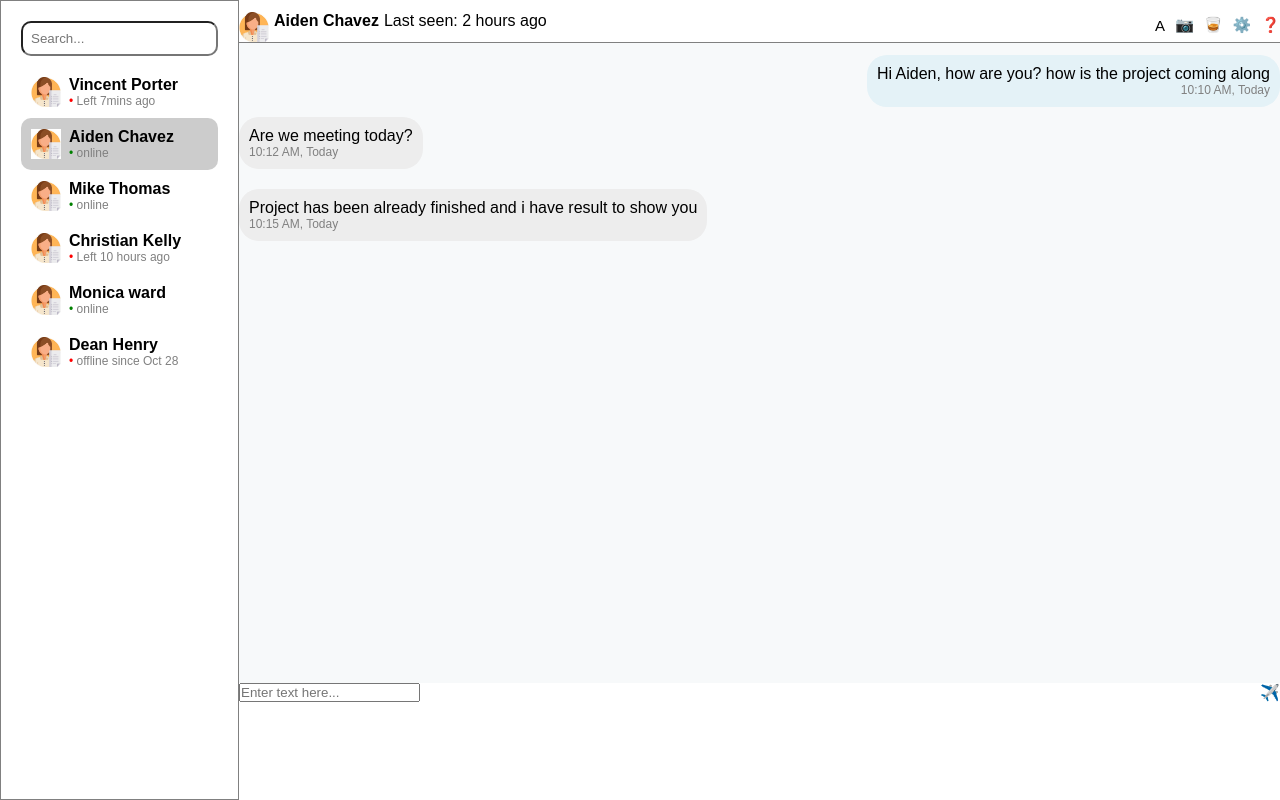
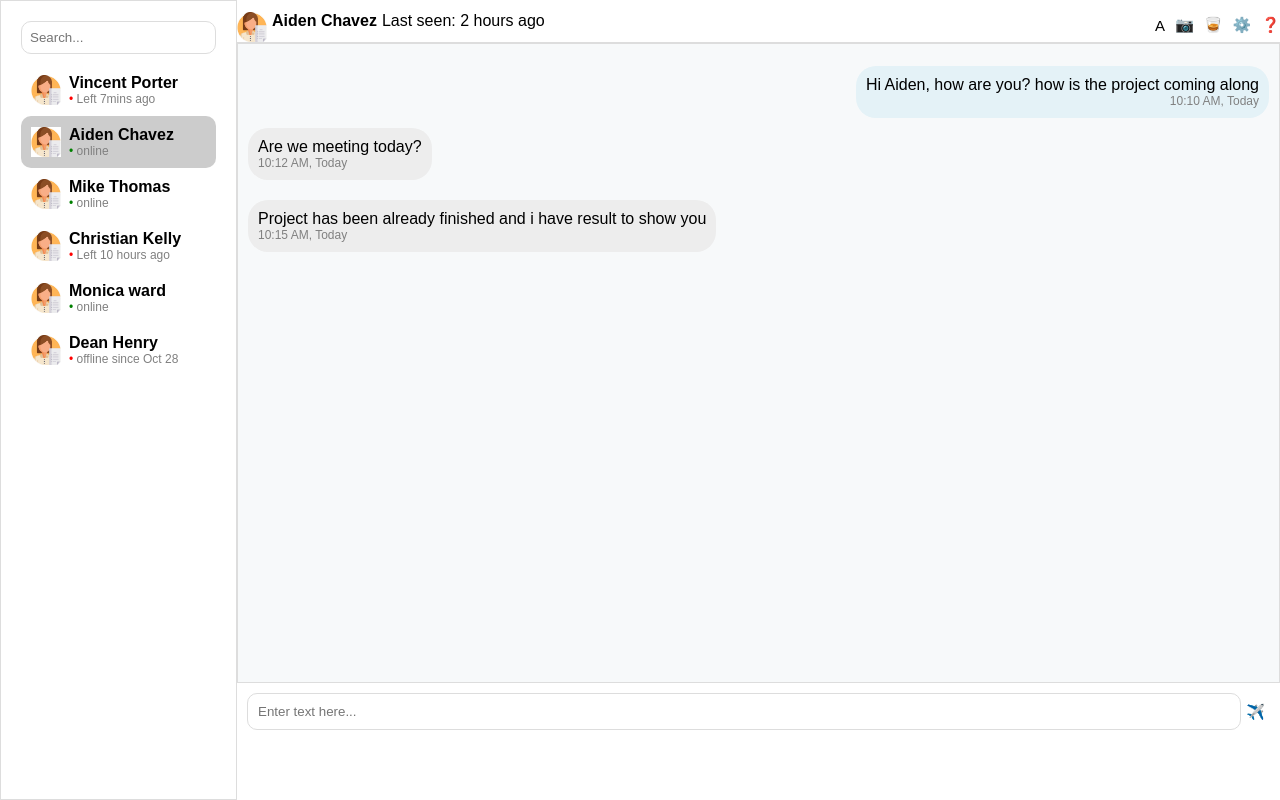
Before and after one commit to Jhoannaf/ProyectoUTN, a plain HTML site: page index.html in a window 1280 px wide. Drawn offline with Linux system fonts and the light colour scheme.

Commit message:
refactor chat footer input to button and update styles for consistency

```diff
--- a/index.html
+++ b/index.html
@@ -90,7 +90,7 @@
       <section class="chat-footer">
         <div class="input-place">
           <input type="text" placeholder="Enter text here..." />
-          <p>✈️</p>
+          <button class="button-footer">✈️</button>
         </div>
       </section>
     </main>
--- a/style.css
+++ b/style.css
@@ -10,7 +10,7 @@ body {
 aside {
   display: flex;
   flex-direction: column;
-  border: 1px solid gray;
+  border: 1px solid #ddd;
   max-width: 250px;
   padding: 20px;
   height: 100vh;
@@ -23,6 +23,7 @@ aside input {
   padding: 8px;
   border-radius: 10px;
   margin-bottom: 10px;
+  border: 1px solid #ddd;
 }
 img {
   width: 30px;
@@ -61,7 +62,7 @@ li {
   margin-top: 12px;
 }
 .header {
-  border-bottom: solid 1px gray;
+  border-bottom: 1px solid #ddd;
   display: flex;
   justify-content: space-between;
   gap: 5px;
@@ -92,6 +93,8 @@ button {
   background-color: rgb(247, 249, 250);
   display: flex;
   flex-direction: column;
+  border: 1px solid #ddd;
+  padding: 10px;
 }
 .messages-sent {
   background-color: rgb(228, 242, 247);
@@ -131,3 +134,16 @@ button {
   color: gray;
   font-size: 12px;
 }
+.chat-footer {
+  width: 100%;
+  padding: 10px;
+}
+.input-place input[type="text"] {
+  flex-grow: 1;
+  border: 1px solid #ddd;
+  border-radius: 10px;
+  padding: 10px;
+}
+.button-footer {
+  margin: 5px;
+}
```
